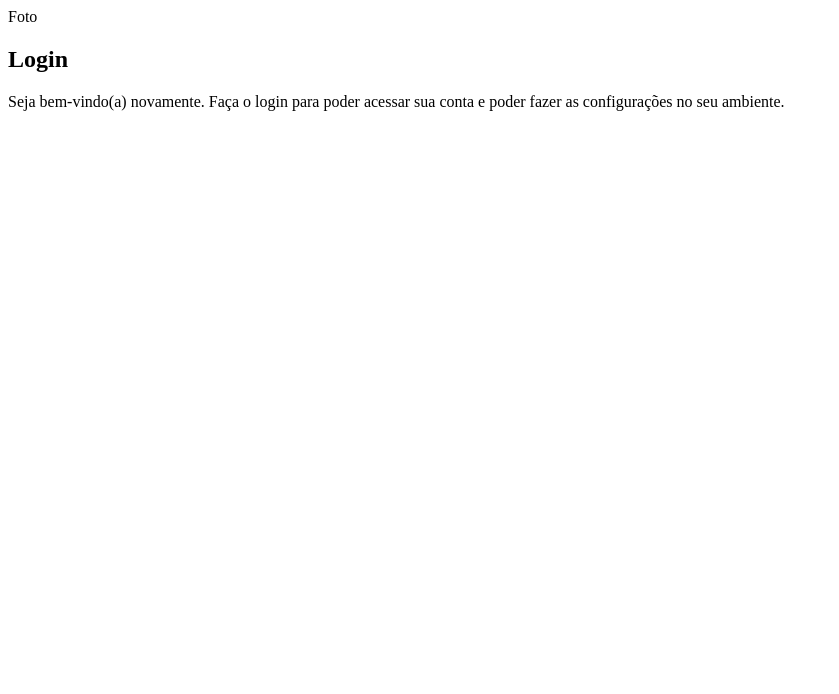
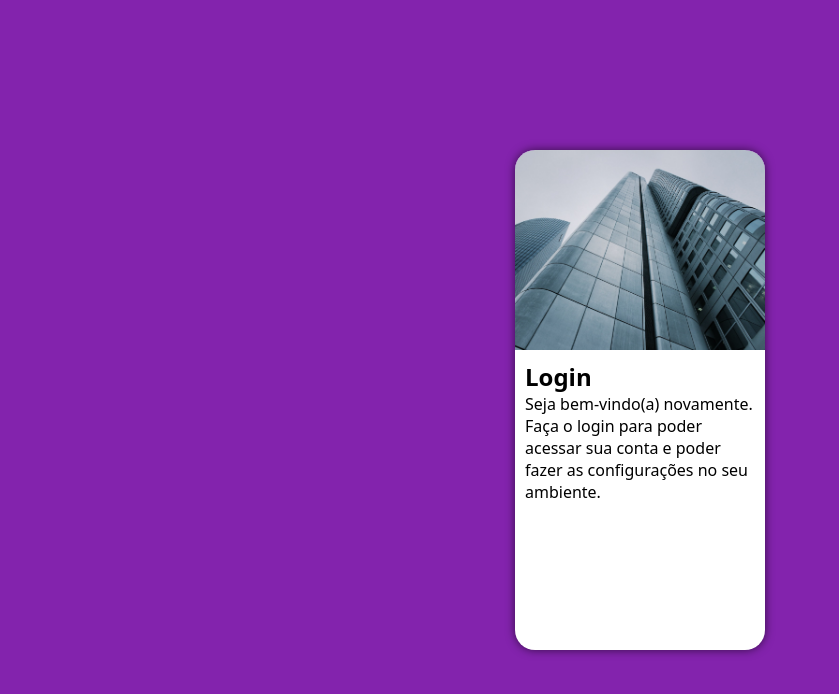
Before and after one commit to alessandrosc2/Projeto-Login, a plain HTML site: page index.html in a window 1280 px wide. Shown: the whole page, without its empty margins (0-839 px from the left). Drawn offline with Linux system fonts and the light colour scheme.

Commit message:
Criando os CSS

```diff
--- a/estilos/style.css
+++ b/estilos/style.css
@@ -10,3 +10,48 @@ Amarelo - #FAB425
 #AC01F5
 #7BA800
 */
+
+* {
+    font-family: system-ui, -apple-system, BlinkMacSystemFont, 'Segoe UI', Roboto, Oxygen, Ubuntu, Cantarell, 'Open Sans', 'Helvetica Neue', sans-serif;
+    margin: 0px;
+    padding: 0px;
+    box-sizing: border-box;
+}
+
+body, html {
+    background-color: #8323AD;
+    height: 100vh;
+    width: 100vw;
+}
+
+main {
+    position: relative;
+    height: 100vh;
+    width: 100vw;
+}
+
+section#login {
+    position: absolute;
+    top: 50%;
+    left: 50%;
+    transform: translate(-50%, -50%);
+    overflow: hidden;
+    background-color: white;
+    width: 250px;
+    height: 500px;
+    border-radius: 20px;
+    box-shadow: 0px 0px 10px rgba(0, 0, 0, 0.6);
+}
+
+section#login > div#imagem {
+    display: block;
+    background: #8323AD url(../imagens/metal.jpg) no-repeat;
+    background-size: cover;
+    background-position: right bottom;
+    height: 200px;
+}
+
+section#login > div#formulario {
+    display: block;
+    padding: 10px;
+}
--- a/index.html
+++ b/index.html
@@ -10,7 +10,7 @@
     <main>
         <section id="login">
             <div id="imagem">
-                Foto
+
             </div>
             <div id="formulario">
                 <h1>Login</h1>
```
